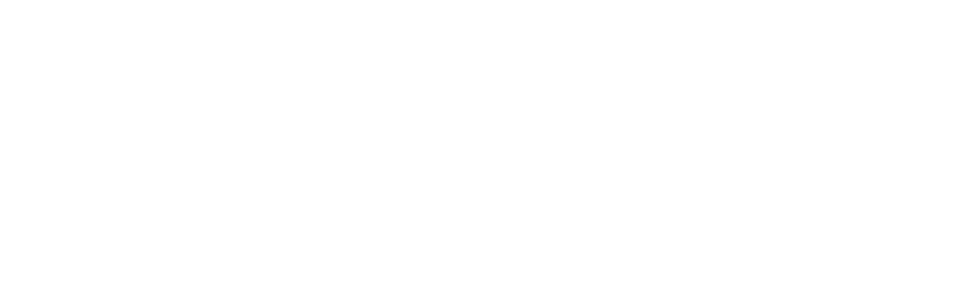
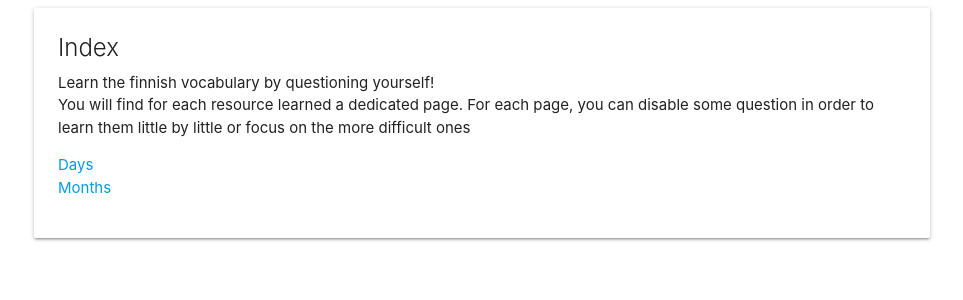
Before and after one commit to eliastre100/FinnishLearningTool, an Angular app: page / in a window 1280 px wide. Shown: the top 300 px of the page, without its empty margins (158-1121 px from the left). Built offline with nearby package versions, Linux system fonts and the light colour scheme.

Commit message:
[+] Added an index page

```diff
--- a/src/app/app-routing.module.ts
+++ b/src/app/app-routing.module.ts
@@ -2,8 +2,10 @@
 import { Routes, RouterModule } from '@angular/router';
 import { MonthsComponent } from './months/months.component';
 import { DaysComponent } from './days/days.component';
+import { IndexComponent } from './index/index.component';
 
 const routes: Routes = [
+  { path: '', component: IndexComponent},
   { path: 'months', component: MonthsComponent },
   { path: 'days', component: DaysComponent }
 ];
--- a/src/app/app.module.ts
+++ b/src/app/app.module.ts
@@ -6,12 +6,14 @@
 import { MonthsComponent } from './months/months.component';
 import {FormsModule} from '@angular/forms';
 import { DaysComponent } from './days/days.component';
+import { IndexComponent } from './index/index.component';
 
 @NgModule({
   declarations: [
     AppComponent,
     MonthsComponent,
-    DaysComponent
+    DaysComponent,
+    IndexComponent
   ],
   imports: [
     BrowserModule,
--- /dev/null
+++ b/src/app/index/index.component.html
@@ -0,0 +1,13 @@
+<div class="container">
+  <div class="card">
+    <div class="card-content">
+      <div class="card-title">Index</div>
+      <p>Learn the finnish vocabulary by questioning yourself!</p>
+      <p>You will find for each resource learned a dedicated page. For each page, you can disable some question in order to learn them little by little or focus on the more difficult ones</p>
+      <ul>
+        <li><a routerLink="/days">Days</a></li>
+        <li><a routerLink="/months">Months</a></li>
+      </ul>
+    </div>
+  </div>
+</div>
--- /dev/null
+++ b/src/app/index/index.component.ts
@@ -0,0 +1,15 @@
+import { Component, OnInit } from '@angular/core';
+
+@Component({
+  selector: 'app-index',
+  templateUrl: './index.component.html',
+  styleUrls: ['./index.component.sass']
+})
+export class IndexComponent implements OnInit {
+
+  constructor() { }
+
+  ngOnInit() {
+  }
+
+}
```
Also changed, not shown: src/app/index/index.component.sass (added), 1 other file (tests, documents, lock files or other folders).
